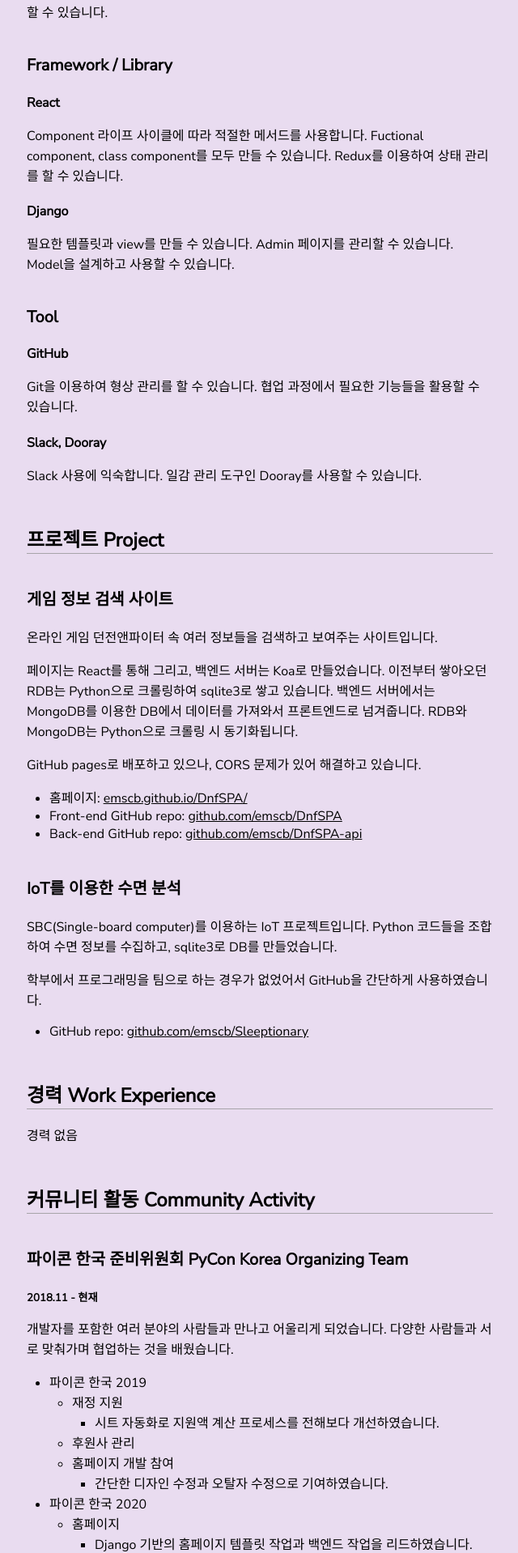
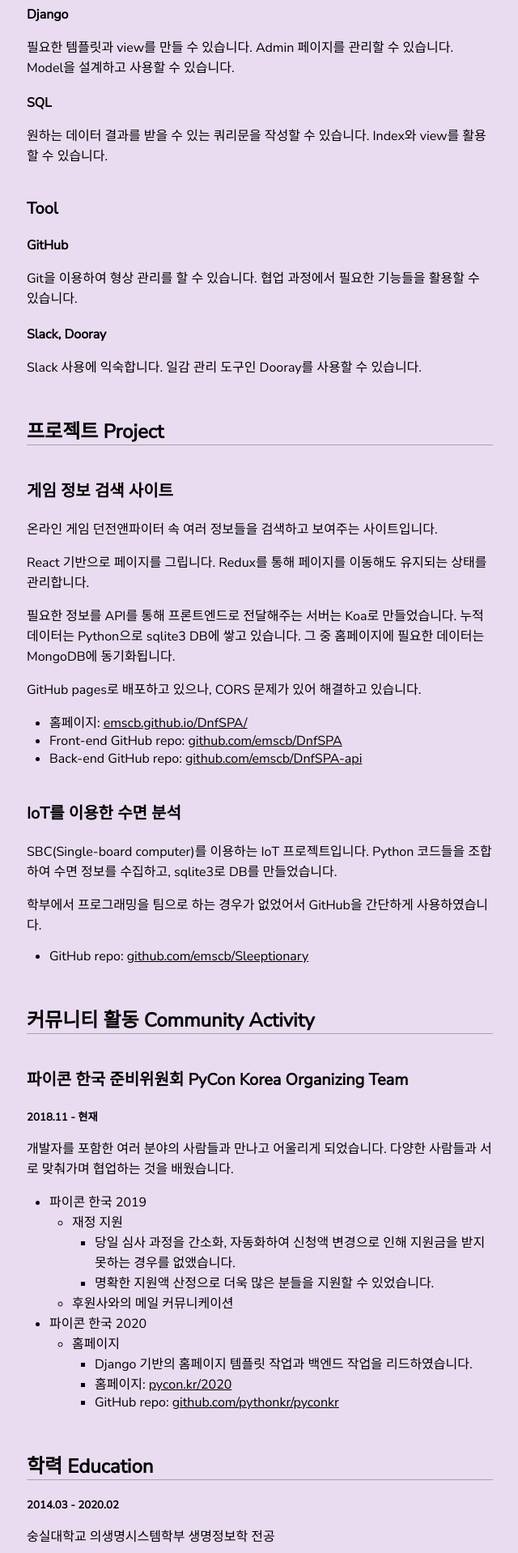
Before and after one commit to emscb/emscb_blog, a React (Create React App) app: page /cv in a window 1280 px wide. Shown: the part 684-2602 px from the top of the page at 81% size, without its empty margins (319-959 px from the left). Built offline with nearby package versions, Linux system fonts and the light colour scheme.

Commit message:
Edit order

```diff
--- a/src/components/Resume.js
+++ b/src/components/Resume.js
@@ -20,16 +20,17 @@
 
 			<h2>기술 스택 Tech Stack </h2>
 
-			<h3>Programming Language</h3>
+			<h4>React</h4>
+			<p>
+				Component 라이프 사이클에 따라 적절한 메서드를 사용합니다. Fuctional
+				component, class component를 모두 만들 수 있습니다. Redux를 이용하여
+				상태 관리를 할 수 있습니다.
+			</p>
+
 			<h4>JavaScript</h4>
 			<p>
 				ES6 문법을 이해하고 활용할 수 있습니다. Axios를 이용해 API를 사용할 수
 				있습니다.
-			</p>
-
-			<h4>Python</h4>
-			<p>
-				PEP8에 따라 코드를 작성할 수 있습니다. 정규표현식을 활용할 수 있습니다.
 			</p>
 
 			<h4>HTML / CSS</h4>
@@ -38,24 +39,21 @@
 				반응형으로 페이지를 만들 수 있습니다. Sass/scss를 작성할 수 있습니다.
 			</p>
 
-			<h4>SQL</h4>
+			<h4>Python</h4>
 			<p>
-				원하는 데이터 결과를 받을 수 있는 쿼리문을 작성할 수 있습니다. Index와
-				view를 활용할 수 있습니다.
-			</p>
-
-			<h3>Framework / Library</h3>
-			<h4>React</h4>
-			<p>
-				Component 라이프 사이클에 따라 적절한 메서드를 사용합니다. Fuctional
-				component, class component를 모두 만들 수 있습니다. Redux를 이용하여
-				상태 관리를 할 수 있습니다.
+				PEP8에 따라 코드를 작성할 수 있습니다. 정규표현식을 활용할 수 있습니다.
 			</p>
 
 			<h4>Django</h4>
 			<p>
 				필요한 템플릿과 view를 만들 수 있습니다. Admin 페이지를 관리할 수
 				있습니다. Model을 설계하고 사용할 수 있습니다.
+			</p>
+
+			<h4>SQL</h4>
+			<p>
+				원하는 데이터 결과를 받을 수 있는 쿼리문을 작성할 수 있습니다. Index와
+				view를 활용할 수 있습니다.
 			</p>
 
 			<h3>Tool</h3>
@@ -72,18 +70,24 @@
 
 			<h2>프로젝트 Project</h2>
 
+			{/* 따로 project를 빼는거보단 여기다가 한 두줄 적어주자 */}
 			<h3>게임 정보 검색 사이트</h3>
 			<p>
 				온라인 게임 던전앤파이터 속 여러 정보들을 검색하고 보여주는
 				사이트입니다.
 			</p>
+			{/* 프론트 위주로 먼저 쓰고 단락을 나눠서 그냥 밑에다가 백엔드도 했다고 쓰기 */}
 			<p>
-				페이지는 React를 통해 그리고, 백엔드 서버는 Koa로 만들었습니다. 이전부터
-				쌓아오던 RDB는 Python으로 크롤링하여 sqlite3로 쌓고 있습니다. 백엔드
-				서버에서는 MongoDB를 이용한 DB에서 데이터를 가져와서 프론트엔드로
-				넘겨줍니다. RDB와 MongoDB는 Python으로 크롤링 시 동기화됩니다.
+				React 기반으로 페이지를 그립니다. Redux를 통해 페이지를 이동해도
+				유지되는 상태를 관리합니다.
+			</p>
+			<p>
+				필요한 정보를 API를 통해 프론트엔드로 전달해주는 서버는 Koa로
+				만들었습니다. 누적 데이터는 Python으로 sqlite3 DB에 쌓고 있습니다. 그 중
+				홈페이지에 필요한 데이터는 MongoDB에 동기화됩니다.
 			</p>
 			<p>GitHub pages로 배포하고 있으나, CORS 문제가 있어 해결하고 있습니다.</p>
+			{/* 해결을 하고 빼버리자 */}
 			<ul>
 				<li>
 					홈페이지:{" "}
@@ -105,6 +109,9 @@
 				</li>
 			</ul>
 
+			{/* 이 데이터를 활용해서 한 번 리액트로 해보는 건 어떨까
+			프로젝트 관리를 담당했다~ 회의록은 어떻게했고 뭐 그렇게 줄글보다는 항목으로 딱딱
+			깃을 다른 팀원들에게 알려주고 그걸로 회의록을 작성했따 */}
 			<h3>IoT를 이용한 수면 분석</h3>
 			<p>
 				SBC(Single-board computer)를 이용하는 IoT 프로젝트입니다. Python
@@ -123,8 +130,8 @@
 				</li>
 			</ul>
 
-			<h2>경력 Work Experience</h2>
-			<p>경력 없음</p>
+			{/* <h2>경력 Work Experience</h2>
+			<p>경력 없음</p> */}
 
 			<h2>커뮤니티 활동 Community Activity</h2>
 
@@ -140,14 +147,14 @@
 					<li>재정 지원</li>
 					<ul>
 						<li>
-							시트 자동화로 지원액 계산 프로세스를 전해보다 개선하였습니다.
+							당일 심사 과정을 간소화, 자동화하여 신청액 변경으로 인해 지원금을
+							받지 못하는 경우를 없앴습니다.
+						</li>
+						<li>
+							명확한 지원액 산정으로 더욱 많은 분들을 지원할 수 있었습니다.
 						</li>
 					</ul>
-					<li>후원사 관리</li>
-					<li>홈페이지 개발 참여</li>
-					<ul>
-						<li>간단한 디자인 수정과 오탈자 수정으로 기여하였습니다.</li>
-					</ul>
+					<li>후원사와의 메일 커뮤니케이션</li>
 				</ul>
 				<li>파이콘 한국 2020</li>
 				<ul>
@@ -178,7 +185,7 @@
 			<h2>학력 Education</h2>
 
 			<h5>2014.03 - 2020.02</h5>
-			<p>숭실대학교 의생명시스템학부 생명정보학 이학사</p>
+			<p>숭실대학교 의생명시스템학부 생명정보학 전공</p>
 
 			<h2>기타 Etc.</h2>
 			<h4>자격증</h4>
```
